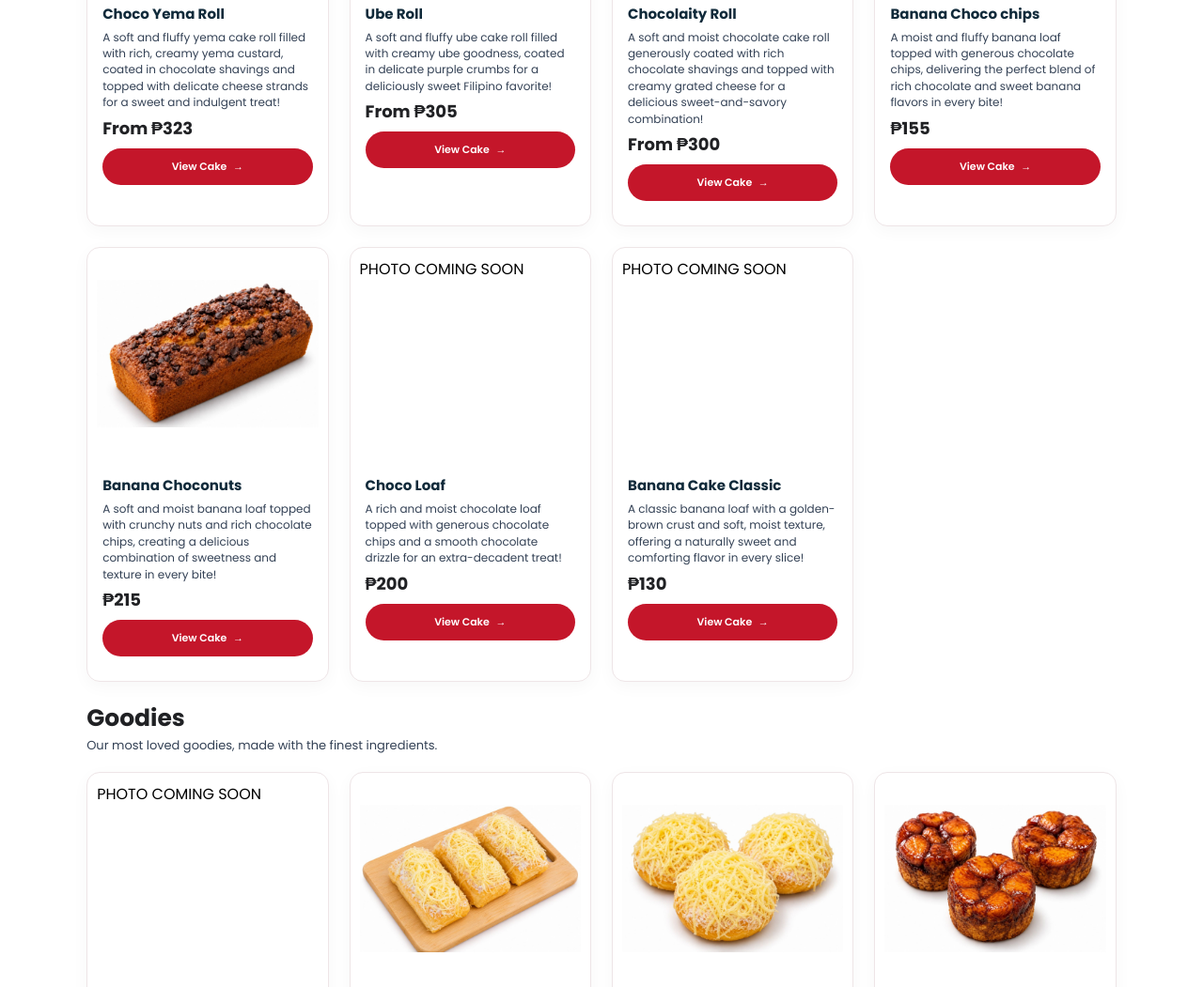
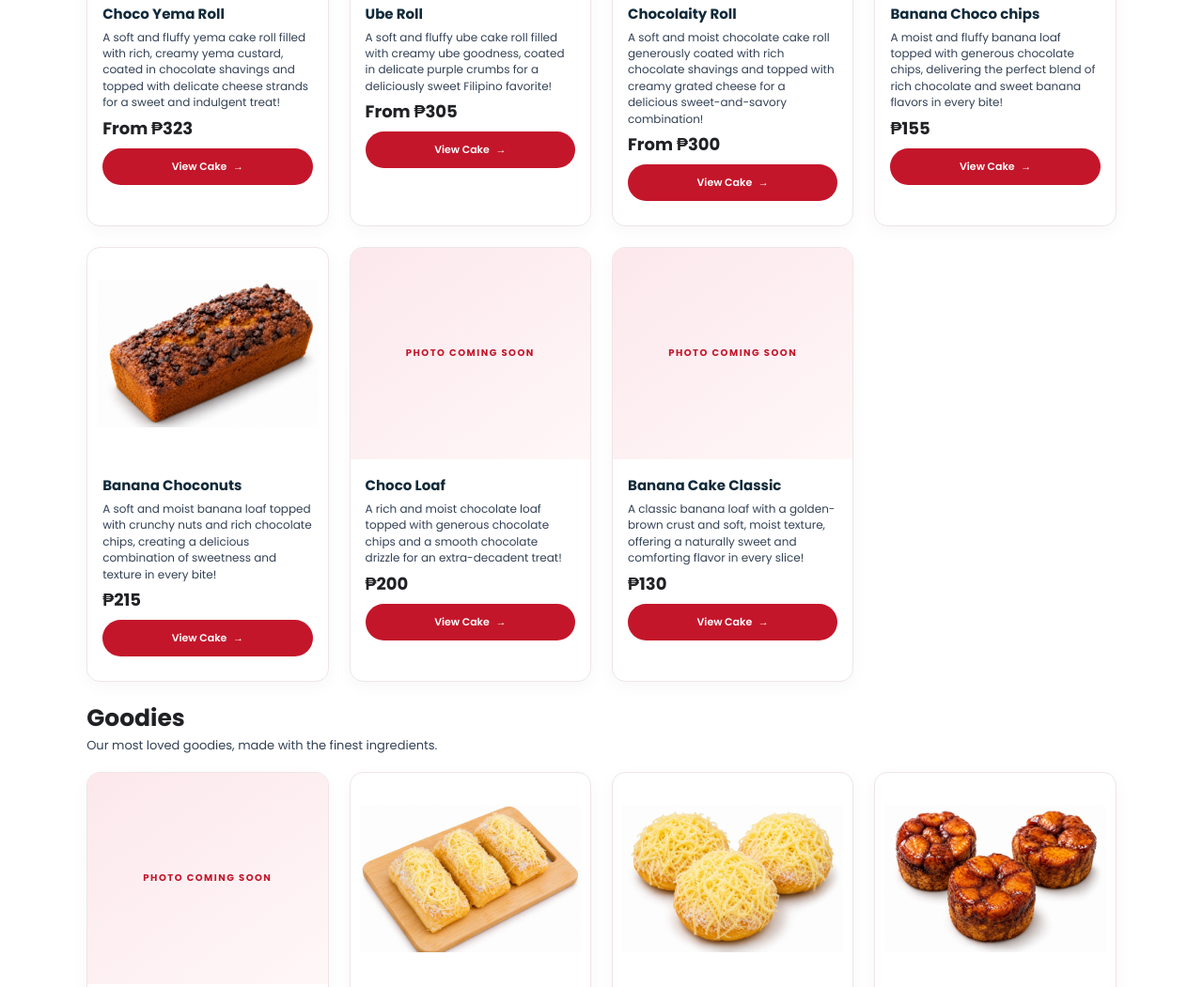
Before and after one commit to earlmacias2022-tech/Cakeboom-Website, a plain HTML site: page pages/cakes.html in a window 1280 px wide. Shown: the part 2073-3124 px from the top of the page at 94% size. Drawn offline with Linux system fonts and the light colour scheme.

Commit message:
Style photo placeholders for newly listed products

```diff
--- a/css/homepage.css
+++ b/css/homepage.css
@@ -1398,3 +1398,13 @@ nav a:hover::after {
         height: 112px;
     }
 }
+
+.cake-image-placeholder {
+  display: grid;
+  place-items: center;
+  background: linear-gradient(145deg, #fce8ec, #fff7f8);
+  color: #c4162a;
+  font-size: 10px;
+  font-weight: 700;
+  letter-spacing: 1.5px;
+}
```
